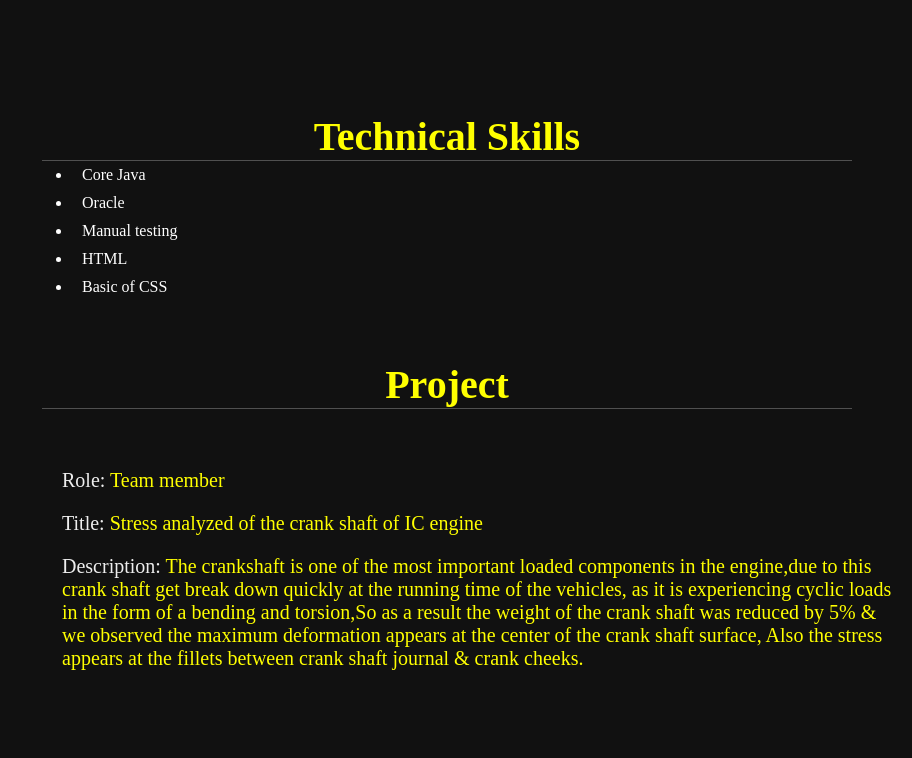
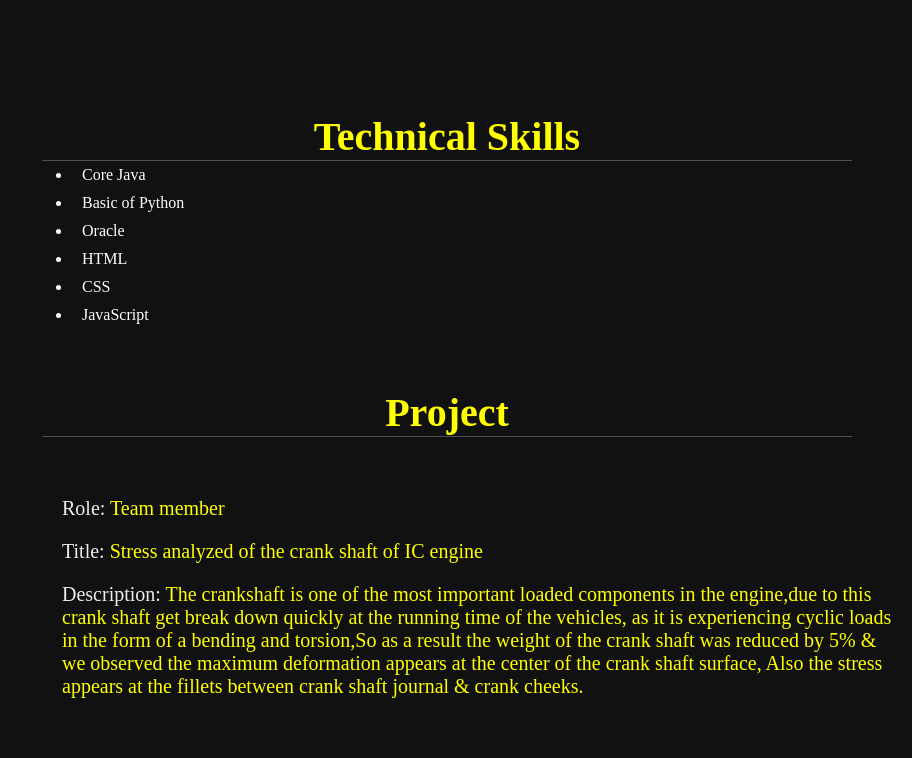
Before and after one commit to Bishamvhar/portfolio.github.io, a plain HTML site: page index.html in a window 1280 px wide. Shown: the part 744-1502 px from the top of the page, without its empty margins (368-1280 px from the left). Before the commit the page ends 1474 px from the top, so only its background shows below. Drawn offline with Linux system fonts and the light colour scheme.

Commit message:
Update index.html

```diff
--- a/index.html
+++ b/index.html
@@ -70,11 +70,11 @@
     <div>
     <ul id="lis">
         <li>Core Java</li>
+        <li>Basic of Python</li>
         <li>Oracle</li>
-        <li>Manual testing</li>
         <li>HTML</li>
-        <li>Basic of CSS</li>
-
+        <li>CSS</li>
+        <li>JavaScript</li>
     </ul>
 </div>
 </section>
```
